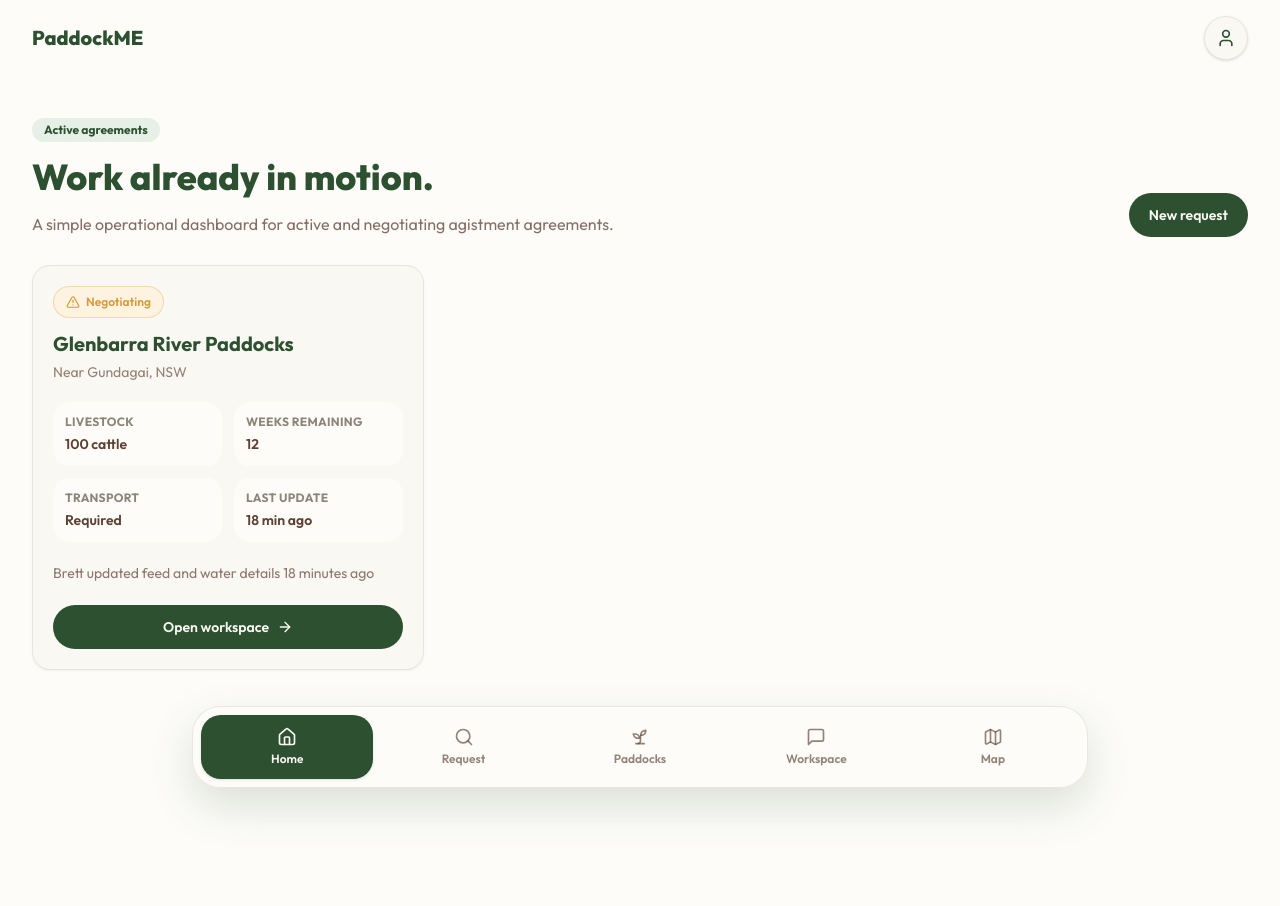
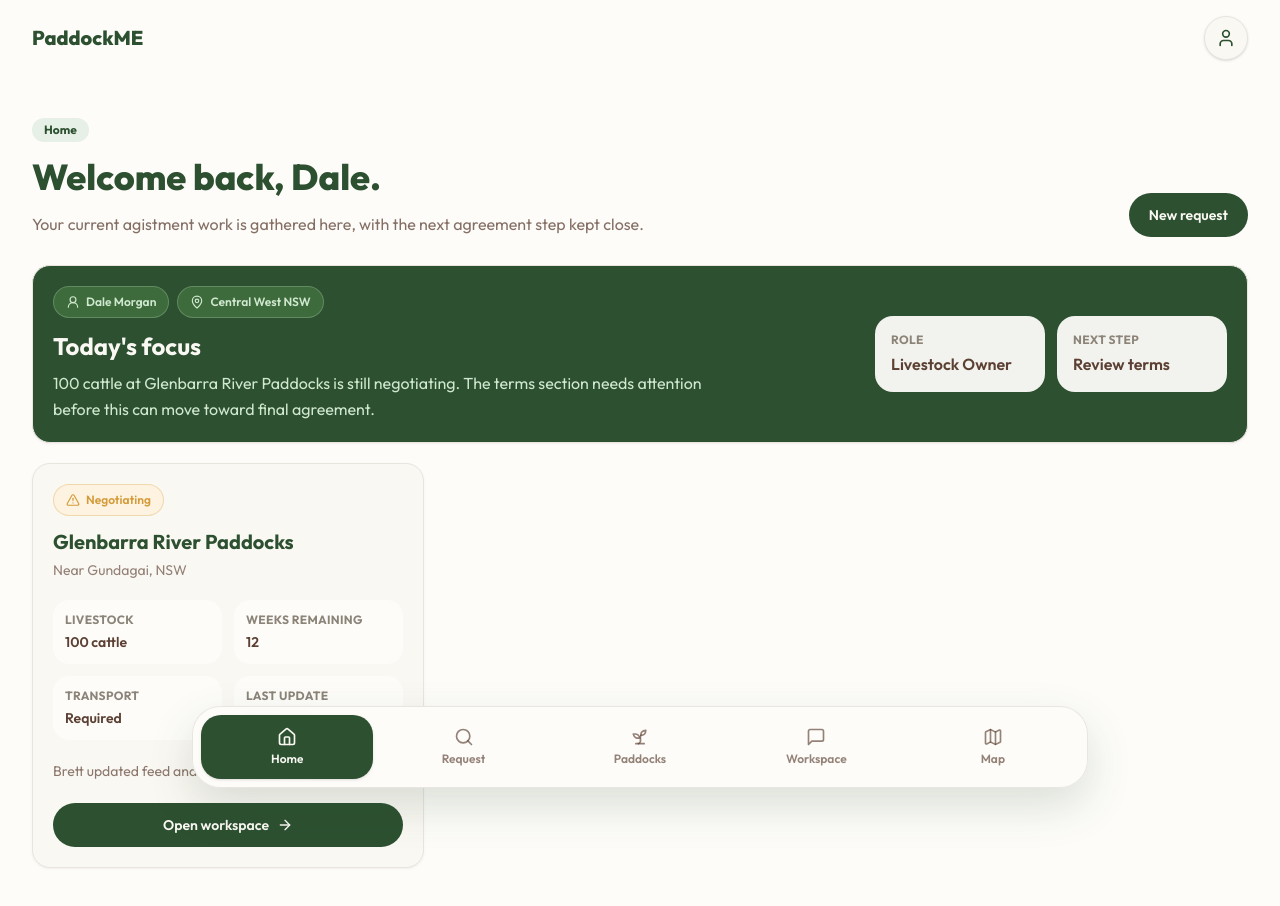
Before and after one commit to jwcoleman87-collab/paddockme, a Next.js app: page /agreements in a window 1280 px wide. Shown: the top 906 px of the page. Before the commit the page ends 814 px from the top, so only its background shows below. Built offline with nearby package versions, Linux system fonts and the light colour scheme.

Commit message:
Add personal home dashboard touch

```diff
--- a/src/app/(app)/agreements/page.tsx
+++ b/src/app/(app)/agreements/page.tsx
@@ -1,20 +1,62 @@
-import { ArrowRight } from "lucide-react";
+import { ArrowRight, MapPin, UserRound } from "lucide-react";
 import { ButtonLink } from "@/components/Button";
 import { Card } from "@/components/Card";
 import { InfoTile } from "@/components/InfoTile";
 import { PageHeader } from "@/components/PageHeader";
 import { StatusBadge } from "@/components/StatusBadge";
-import { agreements, getListing } from "@/lib/dummyData";
+import { agreements, getFarmer, getListing } from "@/lib/dummyData";
 
 export default function AgreementsPage() {
+  const currentUser = getFarmer("farmer-a");
+  const firstName = currentUser?.name.split(" ")[0] ?? "there";
+  const activeAgreement = agreements[0];
+  const activeListing = getListing(activeAgreement.listingId);
+
   return (
     <>
       <PageHeader
-        eyebrow="Active agreements"
-        title="Work already in motion."
-        description="A simple operational dashboard for active and negotiating agistment agreements."
+        eyebrow="Home"
+        title={`Welcome back, ${firstName}.`}
+        description="Your current agistment work is gathered here, with the next agreement step kept close."
         action={<ButtonLink href="/request/new">New request</ButtonLink>}
       />
+
+      <Card className="mb-5 bg-sage-deep text-cream">
+        <div className="flex flex-col gap-5 md:flex-row md:items-center md:justify-between">
+          <div className="min-w-0">
+            <div className="mb-3 flex flex-wrap items-center gap-2">
+              <span className="inline-flex min-h-8 items-center gap-1.5 rounded-full border border-sage-glow/25 bg-sage-dark px-3 py-1 text-xs font-semibold text-sage-glow">
+                <UserRound className="h-3.5 w-3.5" aria-hidden />
+                {currentUser?.name}
+              </span>
+              <span className="inline-flex min-h-8 items-center gap-1.5 rounded-full border border-sage-glow/25 bg-sage-dark px-3 py-1 text-xs font-semibold text-sage-glow">
+                <MapPin className="h-3.5 w-3.5" aria-hidden />
+                {currentUser?.region}
+              </span>
+            </div>
+            <h2 className="text-2xl font-bold">Today&apos;s focus</h2>
+            <p className="mt-2 max-w-2xl leading-relaxed text-sage-glow">
+              {activeAgreement.livestock} at {activeListing.title} is still
+              negotiating. The terms section needs attention before this can
+              move toward final agreement.
+            </p>
+          </div>
+          <div className="grid min-w-0 gap-3 sm:grid-cols-2 md:w-[22rem]">
+            <InfoTile
+              tone="subtle"
+              label="Role"
+              value={currentUser?.role}
+              className="bg-warm-white/95"
+            />
+            <InfoTile
+              tone="subtle"
+              label="Next step"
+              value="Review terms"
+              className="bg-warm-white/95"
+            />
+          </div>
+        </div>
+      </Card>
 
       <div className="grid gap-5 md:grid-cols-2 xl:grid-cols-3">
         {agreements.map((agreement) => {
```
